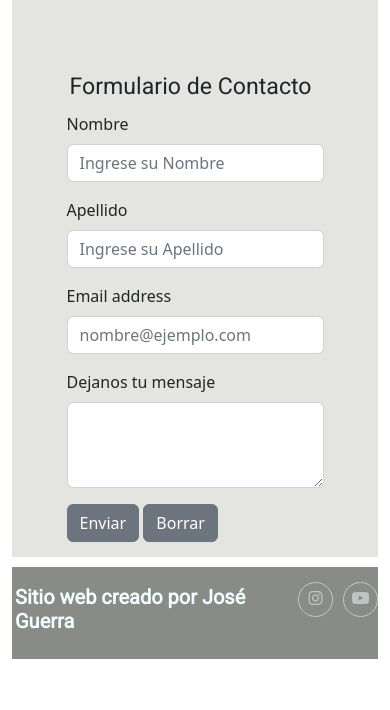
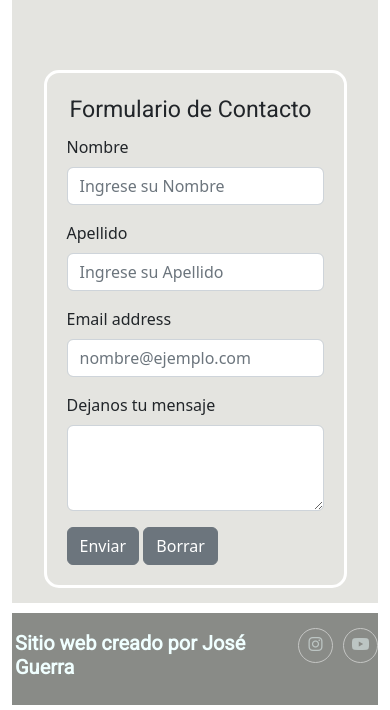
Before and after one commit to gojaguerra/clase13-sass, a website: page pages/contacto.html in a window 390 px wide. Shown: the part 1242-1952 px from the top of the page. Before the commit the page ends 1906 px from the top, so only its background shows below. Drawn offline with nearby package versions, Linux system fonts and the light colour scheme.

Commit message:
form contacto border mobile

```diff
--- a/pages/contacto.html
+++ b/pages/contacto.html
@@ -105,28 +105,7 @@
         <br><br><br><br>
       </section>
 
-      <!-- <form action="" class="cajaFormContacto" id="contacto">
-        <h3>Formulario de Contacto</h3>
-        <fieldset class="contactoForm">
-          <label for="idNombre">Nombre</label>
-          <input class="campo campoAlto" id="idNombre" type="text" placeholder="Ingrese su nombre aqui">
-          <br><br>
-          <label for="idApellido">Apellido</label>
-          <input class="campo campoAlto" id="idApellido" type="text" placeholder="Ingrese su apellido aqui">
-          <br><br>
-          <label for="idEmail">Correo Electronico</label>
-          <input class="campo campoAlto" id="idEmail" type="email" placeholder="Ingrese su email aqui">
-          <br><br>
-          <label for="idMemo">Dejanos tu mensaje</label>
-          <textarea name="" id="idMemo" cols="40" rows="15"></textarea>
-          <br><br>
-          <input class="boton" type="submit" value="ENVIAR">
-          <input class="boton" type="reset" value="RESTABLECER">
-        </fieldset>
-        <br><br>
-      </form> -->
-
-    <form action="" class="cajaFormContacto" id="contacto">
+     <form action="" class="cajaFormContacto" id="contacto">
         <h3>Formulario de Contacto</h3>
         <div class="mb-3">
           <label for="exampleFormControlInput1" class="form-label">Nombre</label>
--- a/scss/estilo.scss
+++ b/scss/estilo.scss
@@ -442,4 +442,11 @@ footer {
     #idMemo {
         width: 80%;
     }
+
+    .cajaFormContacto {
+        border: white solid;
+        border-radius: 15px;
+        padding: 20px;
+    }
+
 }
```
Also changed, not shown: css/estilo.css.
